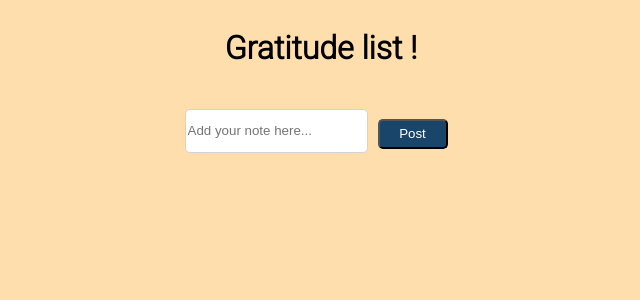
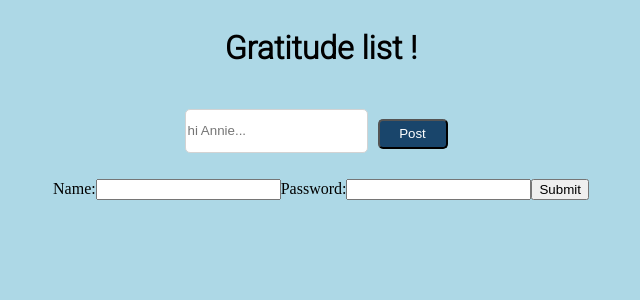
Before and after one commit to bielchristo/Notation.js, a React app: page / in a window 1280 px wide. Shown: the top 300 px of the page, without its empty margins (319-959 px from the left). Built offline with nearby package versions, Linux system fonts and the light colour scheme.

Commit message:
updating files

```diff
--- a/client/App.jsx
+++ b/client/App.jsx
@@ -1,4 +1,5 @@
 import React from "react"
+import Login from './login.jsx'
 // import { AutomaticPrefetchPlugin } from "webpack";
 // import Button from './Button.jsx'
 import Display from './Display.jsx'
@@ -45,7 +46,7 @@ class App extends React.Component {
 
             <input
               id="inputField"
-              placeholder='Add your note here...'
+              placeholder='hi Annie...'
               onChange={(evt) => {
                 this.setState({
                   currentMessage: evt.target.value
@@ -55,6 +56,7 @@ class App extends React.Component {
         </div>
 
         <Display messages={this.state.messages}/>
+        <Login />
       </div>
     );
   }
--- /dev/null
+++ b/client/login.jsx
@@ -0,0 +1,23 @@
+import React from "react"
+// this is a comment
+const Login = ({messages}) => {
+  return (
+    <div>
+      <form>
+        <label>
+          Name:
+
+          <input type="text" name="name" />
+        </label>
+        <label>
+          Password:
+          <input type="text" name="name" />
+        </label>
+        <input type="submit" value="Submit" />
+      </form>
+      {/* <div class="g-signin2" data-onsuccess="onSignIn"></div> */}
+    </div>
+  );
+}
+
+export default Login
--- a/client/styles.css
+++ b/client/styles.css
@@ -1,7 +1,7 @@
 @import url('https://fonts.googleapis.com/css2?family=Roboto:wght@300&display=swap');
 
 body {
-  background-color: navajowhite;
+  background-color: lightblue;
 }
 
 .main {
--- a/webpack.config.js
+++ b/webpack.config.js
@@ -33,5 +33,19 @@ module.exports = {
         use: ['style-loader', 'css-loader'],
       }
     ]
-  }
+  },
+
+
+  devServer: {
+    contentBase: './client/',
+    publicPath: '/build/',
+    port: 8001,
+    proxy:{
+      '/': 'http://localhost:3000'
+    },
+    hot: true,
+  },
+
+
+
 }
```
Also changed, not shown: package.json (+5 -2 lines), 1 other file (tests, documents, lock files or other folders).
